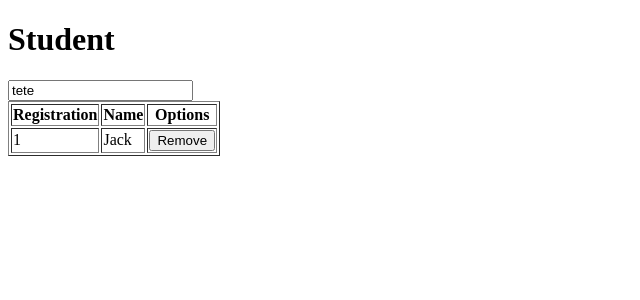
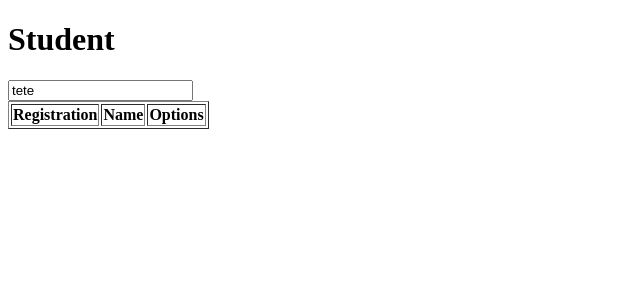
Before and after one commit to alexandrepeluchi/estudando-vuejs, a Vue app in the folder estudando_vuejs/Vue CLI/school_app/: page / in a window 1280 px wide. Shown: the top 300 px of the page, without its empty margins (0-640 px from the left). Built offline with nearby package versions, Linux system fonts and the light colour scheme.

Commit message:
Adicionando 'student' em uma 'table'

```diff
--- a/estudando_vuejs/Vue CLI/school_app/src/components/Students.vue
+++ b/estudando_vuejs/Vue CLI/school_app/src/components/Students.vue
@@ -2,7 +2,6 @@
   <div>
     <h1>{{title}}</h1>
     <input type="text" placeholder="Student name" v-model="name" v-on:keyup.enter="addStudent()" />
-
     <table border="1px">
       <thead>
         <th>Registration</th>
@@ -10,9 +9,9 @@
         <th>Options</th>
       </thead>
       <tbody>
-        <tr>
-          <td>1</td>
-          <td>Jack</td>
+        <tr v-for="(student, index) in students" :key="index">
+          <td>{{index+1}}</td>
+          <td>{{student.name}}</td>
           <td>
             <button class="btn" @click="remove()">Remove</button>
           </td>
@@ -34,10 +33,11 @@ export default {
   props: {},
   methods: {
     addStudent() {
-      this.students.push(this.name);
-      this.students.forEach((element) => {
-        console.log(element);
-      });
+      let _student = {
+        name: this.name,
+      };
+      this.students.push(_student);
+      this.name = "";
     },
   },
 };
```
